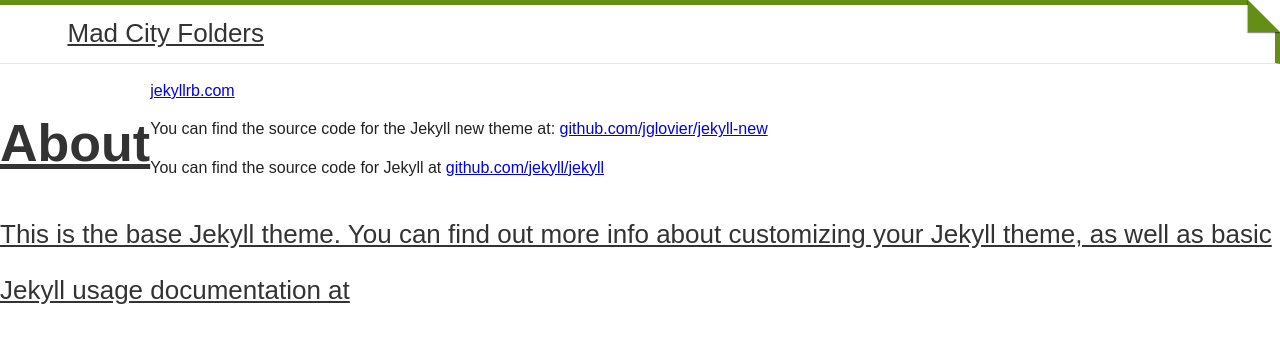
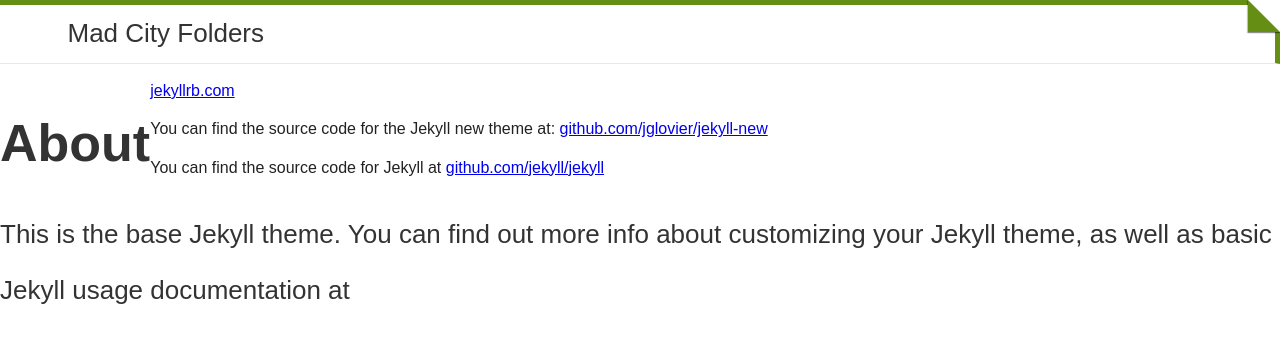
Before and after one commit to MadCityFolders/madcityfolders.github.io, a Jekyll site: the page built from about.md, in a window 1280 px wide. Shown: the top 343 px of the page. Built offline with Jekyll 4.4.1, drawn with Linux system fonts in a browser that asks for light colours; some web fonts are replaced.

Commit message:
Slightly cleaner heading

```diff
--- a/_sass/elements/header/_heading.scss
+++ b/_sass/elements/header/_heading.scss
@@ -1,12 +1,11 @@
 .heading {
   font-family: 'Oswald', sans-serif;
+  font-size: 26px;
   display: block;
-  font-size: 26px;
   color: #333;
+  text-decoration: none;
   float: left;
   position: relative;
+  letter-spacing: -1;
   line-height: 56px;
-  letter-spacing: -1;
-  outline: none !important;
-  outline-offset: none !important;
 }
```
